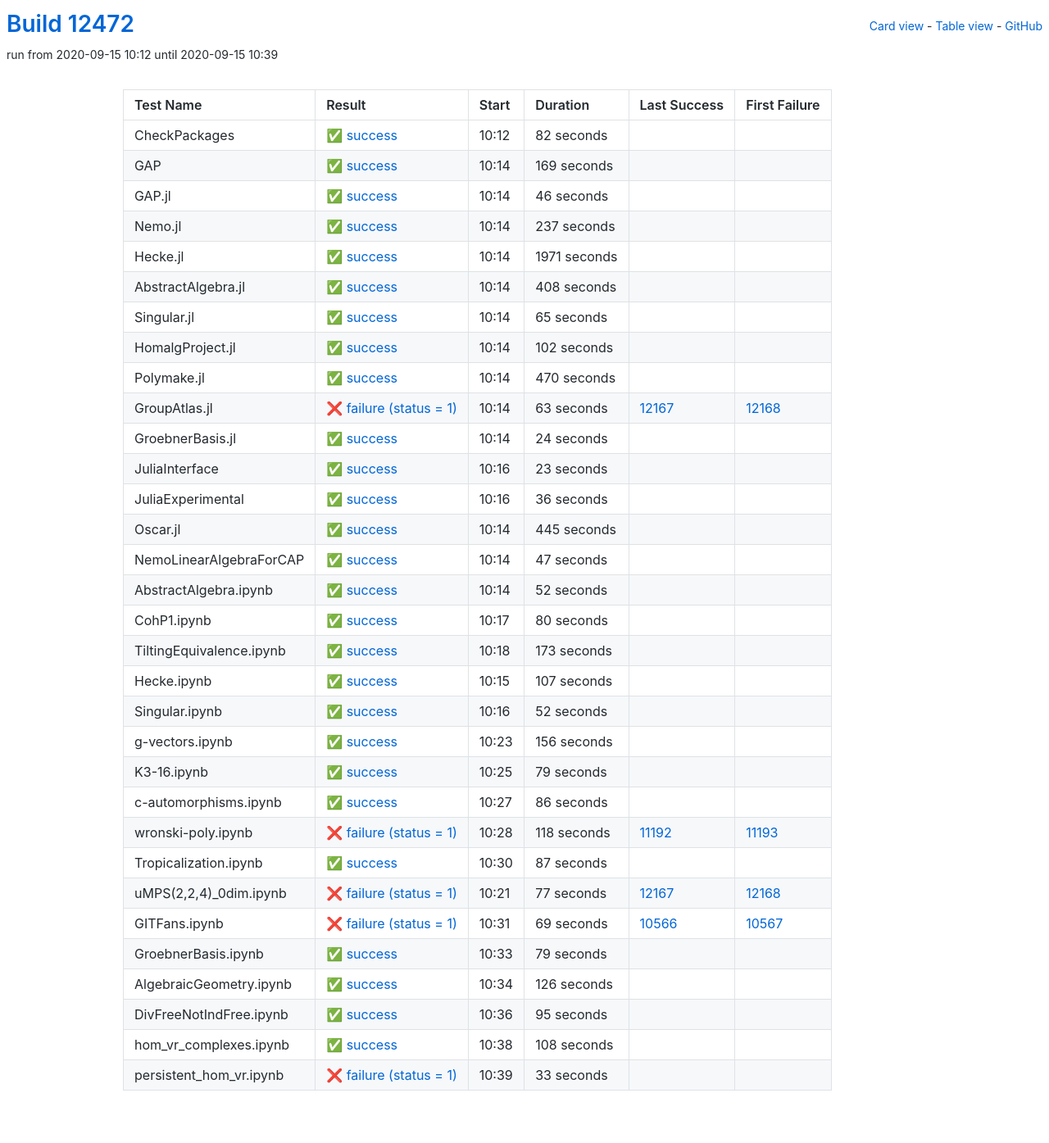
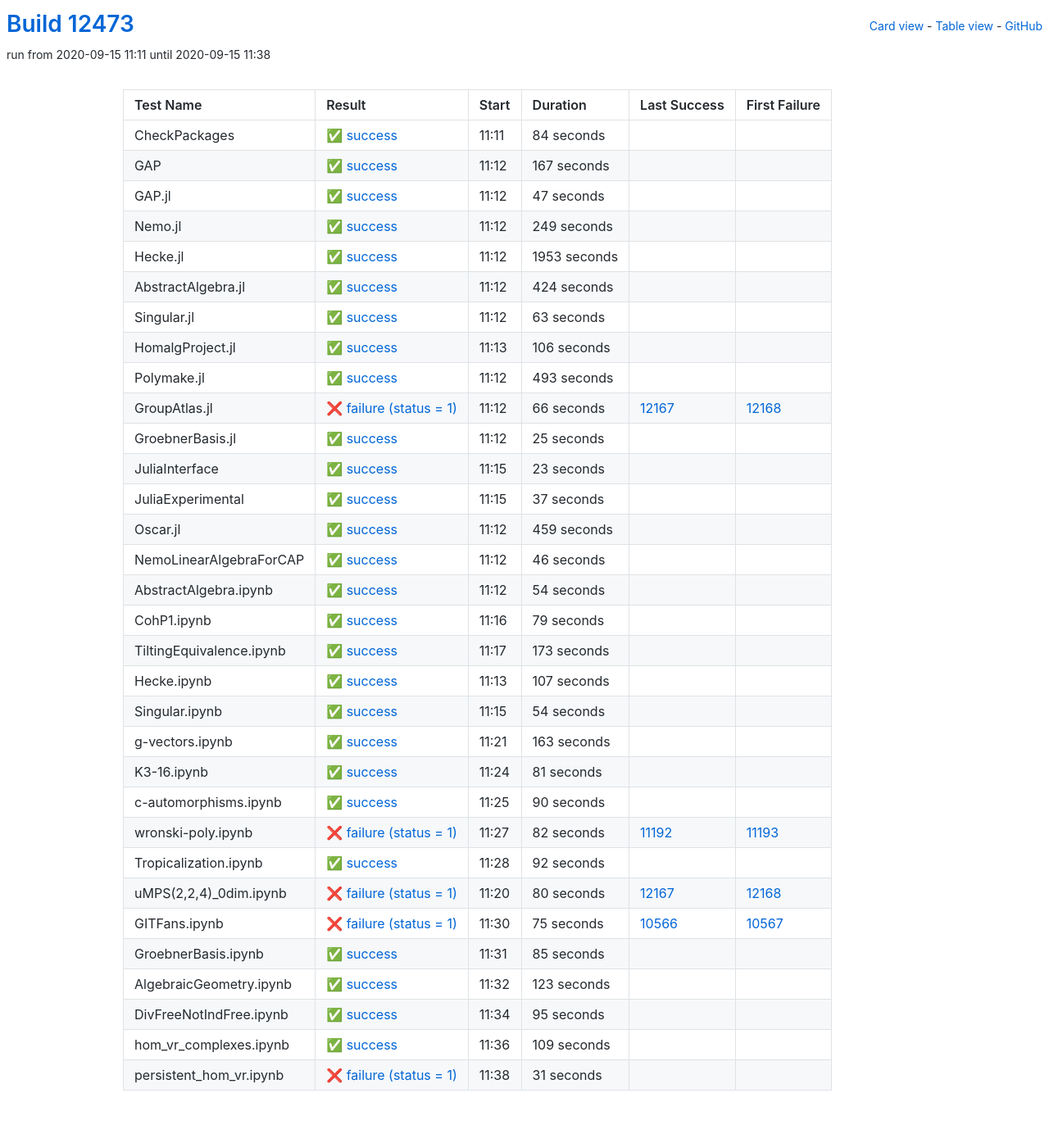
Before and after one commit to oscar-system/oscar-ci-status, a Jekyll site: the page built from table.html, in a window 1280 px wide. Shown: the whole page at 82% size. Built offline with Jekyll 4.4.1, drawn with Linux system fonts in a browser that asks for light colours.

Commit message:
Build #12473

```diff
--- a/_data/ci.yml
+++ b/_data/ci.yml
@@ -1,6 +1,6 @@
 ---
-build: 12472
-build_url: https://oscarci.mathematik.uni-kl.de/job/oscar/12472/
+build: 12473
+build_url: https://oscarci.mathematik.uni-kl.de/job/oscar/12473/
 job: oscar
 organization: oscar-system
 repo: oscar-ci-status
@@ -8,140 +8,140 @@
 tests:
 - name: CheckPackages
   id: checkpackages
-  log: https://oscarci.mathematik.uni-kl.de/job/oscar/12472/artifact/logs/build-12472/CheckPackages.log
-  start: 2020-09-15 10:12
+  log: https://oscarci.mathematik.uni-kl.de/job/oscar/12473/artifact/logs/build-12473/CheckPackages.log
+  start: 2020-09-15 11:11
   success: true
   exitcode: 0
   status: success
-  duration: 82
+  duration: 84
   last_success: false
   last_success_url:
   first_failure: false
   first_failure_url:
 - name: GAP
   id: gap
-  log: https://oscarci.mathematik.uni-kl.de/job/oscar/12472/artifact/logs/build-12472/GAP.log
-  start: 2020-09-15 10:14
+  log: https://oscarci.mathematik.uni-kl.de/job/oscar/12473/artifact/logs/build-12473/GAP.log
+  start: 2020-09-15 11:12
   success: true
   exitcode: 0
   status: success
-  duration: 169
+  duration: 167
   last_success: false
   last_success_url:
   first_failure: false
   first_failure_url:
 - name: GAP.jl
   id: gap-jl
-  log: https://oscarci.mathematik.uni-kl.de/job/oscar/12472/artifact/logs/build-12472/GAP.jl.log
-  start: 2020-09-15 10:14
+  log: https://oscarci.mathematik.uni-kl.de/job/oscar/12473/artifact/logs/build-12473/GAP.jl.log
+  start: 2020-09-15 11:12
   success: true
   exitcode: 0
   status: success
-  duration: 46
+  duration: 47
   last_success: false
   last_success_url:
   first_failure: false
   first_failure_url:
 - name: Nemo.jl
   id: nemo-jl
-  log: https://oscarci.mathematik.uni-kl.de/job/oscar/12472/artifact/logs/build-12472/Nemo.jl.log
-  start: 2020-09-15 10:14
+  log: https://oscarci.mathematik.uni-kl.de/job/oscar/12473/artifact/logs/build-12473/Nemo.jl.log
+  start: 2020-09-15 11:12
   success: true
   exitcode: 0
   status: success
-  duration: 237
+  duration: 249
   last_success: false
   last_success_url:
   first_failure: false
   first_failure_url:
 - name: Hecke.jl
   id: hecke-jl
-  log: https://oscarci.mathematik.uni-kl.de/job/oscar/12472/artifact/logs/build-12472/Hecke.jl.log
-  start: 2020-09-15 10:14
+  log: https://oscarci.mathematik.uni-kl.de/job/oscar/12473/artifact/logs/build-12473/Hecke.jl.log
+  start: 2020-09-15 11:12
   success: true
   exitcode: 0
   status: success
-  duration: 1971
+  duration: 1953
   last_success: false
   last_success_url:
   first_failure: false
   first_failure_url:
 - name: AbstractAlgebra.jl
   id: abstractalgebra-jl
-  log: https://oscarci.mathematik.uni-kl.de/job/oscar/12472/artifact/logs/build-12472/AbstractAlgebra.jl.log
-  start: 2020-09-15 10:14
+  log: https://oscarci.mathematik.uni-kl.de/job/oscar/12473/artifact/logs/build-12473/AbstractAlgebra.jl.log
+  start: 2020-09-15 11:12
   success: true
   exitcode: 0
   status: success
-  duration: 408
+  duration: 424
   last_success: false
   last_success_url:
   first_failure: false
   first_failure_url:
 - name: Singular.jl
   id: singular-jl
-  log: https://oscarci.mathematik.uni-kl.de/job/oscar/12472/artifact/logs/build-12472/Singular.jl.log
-  start: 2020-09-15 10:14
+  log: https://oscarci.mathematik.uni-kl.de/job/oscar/12473/artifact/logs/build-12473/Singular.jl.log
+  start: 2020-09-15 11:12
   success: true
   exitcode: 0
   status: success
-  duration: 65
+  duration: 63
   last_success: false
   last_success_url:
   first_failure: false
   first_failure_url:
 - name: HomalgProject.jl
   id: homalgproject-jl
-  log: https://oscarci.mathematik.uni-kl.de/job/oscar/12472/artifact/logs/build-12472/HomalgProject.jl.log
-  start: 2020-09-15 10:14
+  log: https://oscarci.mathematik.uni-kl.de/job/oscar/12473/artifact/logs/build-12473/HomalgProject.jl.log
+  start: 2020-09-15 11:13
   success: true
   exitcode: 0
   status: success
-  duration: 102
+  duration: 106
   last_success: false
   last_success_url:
   first_failure: false
   first_failure_url:
 - name: Polymake.jl
   id: polymake-jl
-  log: https://oscarci.mathematik.uni-kl.de/job/oscar/12472/artifact/logs/build-12472/Polymake.jl.log
-  start: 2020-09-15 10:14
+  log: https://oscarci.mathematik.uni-kl.de/job/oscar/12473/artifact/logs/build-12473/Polymake.jl.log
+  start: 2020-09-15 11:12
   success: true
   exitcode: 0
   status: success
-  duration: 470
+  duration: 493
   last_success: false
   last_success_url:
   first_failure: false
   first_failure_url:
 - name: GroupAtlas.jl
   id: groupatlas-jl
-  log: https://oscarci.mathematik.uni-kl.de/job/oscar/12472/artifact/logs/build-12472/GroupAtlas.jl.log
-  start: 2020-09-15 10:14
+  log: https://oscarci.mathematik.uni-kl.de/job/oscar/12473/artifact/logs/build-12473/GroupAtlas.jl.log
+  start: 2020-09-15 11:12
   success: false
   exitcode: 1
   status: failure
-  duration: 63
+  duration: 66
   last_success: 12167
   last_success_url: https://oscarci.mathematik.uni-kl.de/job/oscar/12167/
   first_failure: 12168
   first_failure_url: https://oscarci.mathematik.uni-kl.de/job/oscar/12168/
 - name: GroebnerBasis.jl
   id: groebnerbasis-jl
-  log: https://oscarci.mathematik.uni-kl.de/job/oscar/12472/artifact/logs/build-12472/GroebnerBasis.jl.log
-  start: 2020-09-15 10:14
+  log: https://oscarci.mathematik.uni-kl.de/job/oscar/12473/artifact/logs/build-12473/GroebnerBasis.jl.log
+  start: 2020-09-15 11:12
   success: true
   exitcode: 0
   status: success
-  duration: 24
+  duration: 25
   last_success: false
   last_success_url:
   first_failure: false
   first_failure_url:
 - name: JuliaInterface
   id: juliainterface
-  log: https://oscarci.mathematik.uni-kl.de/job/oscar/12472/artifact/logs/build-12472/JuliaInterface.log
-  start: 2020-09-15 10:16
+  log: https://oscarci.mathematik.uni-kl.de/job/oscar/12473/artifact/logs/build-12473/JuliaInterface.log
+  start: 2020-09-15 11:15
   success: true
   exitcode: 0
   status: success
@@ -152,68 +152,68 @@
   first_failure_url:
 - name: JuliaExperimental
   id: juliaexperimental
-  log: https://oscarci.mathematik.uni-kl.de/job/oscar/12472/artifact/logs/build-12472/JuliaExperimental.log
-  start: 2020-09-15 10:16
+  log: https://oscarci.mathematik.uni-kl.de/job/oscar/12473/artifact/logs/build-12473/JuliaExperimental.log
+  start: 2020-09-15 11:15
   success: true
   exitcode: 0
   status: success
-  duration: 36
+  duration: 37
   last_success: false
   last_success_url:
   first_failure: false
   first_failure_url:
 - name: Oscar.jl
   id: oscar-jl
-  log: https://oscarci.mathematik.uni-kl.de/job/oscar/12472/artifact/logs/build-12472/Oscar.jl.log
-  start: 2020-09-15 10:14
+  log: https://oscarci.mathematik.uni-kl.de/job/oscar/12473/artifact/logs/build-12473/Oscar.jl.log
+  start: 2020-09-15 11:12
   success: true
   exitcode: 0
   status: success
-  duration: 445
+  duration: 459
   last_success: false
   last_success_url:
   first_failure: false
   first_failure_url:
 - name: NemoLinearAlgebraForCAP
   id: nemolinearalgebraforcap
-  log: https://oscarci.mathematik.uni-kl.de/job/oscar/12472/artifact/logs/build-12472/NemoLinearAlgebraForCAP.log
-  start: 2020-09-15 10:14
+  log: https://oscarci.mathematik.uni-kl.de/job/oscar/12473/artifact/logs/build-12473/NemoLinearAlgebraForCAP.log
+  start: 2020-09-15 11:12
   success: true
   exitcode: 0
   status: success
-  duration: 47
+  duration: 46
   last_success: false
   last_success_url:
   first_failure: false
   first_failure_url:
 - name: AbstractAlgebra.ipynb
   id: abstractalgebra-ipynb
-  log: https://oscarci.mathematik.uni-kl.de/job/oscar/12472/artifact/logs/build-12472/AbstractAlgebra.ipynb.log
-  start: 2020-09-15 10:14
+  log: https://oscarci.mathematik.uni-kl.de/job/oscar/12473/artifact/logs/build-12473/AbstractAlgebra.ipynb.log
+  start: 2020-09-15 11:12
   success: true
   exitcode: 0
   status: success
-  duration: 52
+  duration: 54
   last_success: false
   last_success_url:
   first_failure: false
   first_failure_url:
 - name: CohP1.ipynb
   id: cohp1-ipynb
-  log: https://oscarci.mathematik.uni-kl.de/job/oscar/12472/artifact/logs/build-12472/CohP1.ipynb.log
-  start: 2020-09-15 10:17
+  log: https://oscarci.mathematik.uni-kl.de/job/oscar/12473/artifact/logs/build-12473/CohP1.ipynb.log
+  start: 2020-09-15 11:16
   success: true
   exitcode: 0
   status: success
-  duration: 80
+  duration: 79
   last_success: false
   last_success_url:
   first_failure: false
   first_failure_url:
 - name: TiltingEquivalence.ipynb
   id: tiltingequivalence-ipynb
-  log: https://oscarci.mathematik.uni-kl.de/job/oscar/12472/artifact/logs/build-12472/TiltingEquivalence.ipynb.log
-  start: 2020-09-15 10:18
+  log: https://oscarci.mathematik.uni-kl.de/job/oscar/12473/artifact/logs/build-12473/TiltingEquivalence.ipynb.log
+  start: 2020-09-15 11:17
   success: true
   exitcode: 0
   status: success
@@ -224,8 +224,8 @@
   first_failure_url:
 - name: Hecke.ipynb
   id: hecke-ipynb
-  log: https://oscarci.mathematik.uni-kl.de/job/oscar/12472/artifact/logs/build-12472/Hecke.ipynb.log
-  start: 2020-09-15 10:15
+  log: https://oscarci.mathematik.uni-kl.de/job/oscar/12473/artifact/logs/build-12473/Hecke.ipynb.log
+  start: 2020-09-15 11:13
   success: true
   exitcode: 0
   status: success
@@ -236,128 +236,128 @@
   first_failure_url:
 - name: Singular.ipynb
   id: singular-ipynb
-  log: https://oscarci.mathematik.uni-kl.de/job/oscar/12472/artifact/logs/build-12472/Singular.ipynb.log
-  start: 2020-09-15 10:16
+  log: https://oscarci.mathematik.uni-kl.de/job/oscar/12473/artifact/logs/build-12473/Singular.ipynb.log
+  start: 2020-09-15 11:15
   success: true
   exitcode: 0
   status: success
-  duration: 52
+  duration: 54
   last_success: false
   last_success_url:
   first_failure: false
   first_failure_url:
 - name: g-vectors.ipynb
   id: g-vectors-ipynb
-  log: https://oscarci.mathematik.uni-kl.de/job/oscar/12472/artifact/logs/build-12472/g-vectors.ipynb.log
-  start: 2020-09-15 10:23
+  log: https://oscarci.mathematik.uni-kl.de/job/oscar/12473/artifact/logs/build-12473/g-vectors.ipynb.log
+  start: 2020-09-15 11:21
   success: true
   exitcode: 0
   status: success
-  duration: 156
+  duration: 163
   last_success: false
   last_success_url:
   first_failure: false
   first_failure_url:
 - name: K3-16.ipynb
   id: k3-16-ipynb
-  log: https://oscarci.mathematik.uni-kl.de/job/oscar/12472/artifact/logs/build-12472/K3-16.ipynb.log
-  start: 2020-09-15 10:25
+  log: https://oscarci.mathematik.uni-kl.de/job/oscar/12473/artifact/logs/build-12473/K3-16.ipynb.log
+  start: 2020-09-15 11:24
   success: true
   exitcode: 0
   status: success
-  duration: 79
+  duration: 81
   last_success: false
   last_success_url:
   first_failure: false
   first_failure_url:
 - name: c-automorphisms.ipynb
   id: c-automorphisms-ipynb
-  log: https://oscarci.mathematik.uni-kl.de/job/oscar/12472/artifact/logs/build-12472/c-automorphisms.ipynb.log
-  start: 2020-09-15 10:27
+  log: https://oscarci.mathematik.uni-kl.de/job/oscar/12473/artifact/logs/build-12473/c-automorphisms.ipynb.log
+  start: 2020-09-15 11:25
   success: true
   exitcode: 0
   status: success
-  duration: 86
+  duration: 90
   last_success: false
   last_success_url:
   first_failure: false
   first_failure_url:
 - name: wronski-poly.ipynb
   id: wronski-poly-ipynb
-  log: https://oscarci.mathematik.uni-kl.de/job/oscar/12472/artifact/logs/build-12472/wronski-poly.ipynb.log
-  start: 2020-09-15 10:28
+  log: https://oscarci.mathematik.uni-kl.de/job/oscar/12473/artifact/logs/build-12473/wronski-poly.ipynb.log
+  start: 2020-09-15 11:27
   success: false
   exitcode: 1
   status: failure
-  duration: 118
+  duration: 82
   last_success: 11192
   last_success_url: https://oscarci.mathematik.uni-kl.de/job/oscar/11192/
   first_failure: 11193
   first_failure_url: https://oscarci.mathematik.uni-kl.de/job/oscar/11193/
 - name: Tropicalization.ipynb
   id: tropicalization-ipynb
-  log: https://oscarci.mathematik.uni-kl.de/job/oscar/12472/artifact/logs/build-12472/Tropicalization.ipynb.log
-  start: 2020-09-15 10:30
+  log: https://oscarci.mathematik.uni-kl.de/job/oscar/12473/artifact/logs/build-12473/Tropicalization.ipynb.log
+  start: 2020-09-15 11:28
   success: true
   exitcode: 0
   status: success
-  duration: 87
+  duration: 92
   last_success: false
   last_success_url:
   first_failure: false
   first_failure_url:
 - name: uMPS(2,2,4)_0dim.ipynb
   id: umps-2-2-4-0dim-ipynb
-  log: https://oscarci.mathematik.uni-kl.de/job/oscar/12472/artifact/logs/build-12472/uMPS-2-2-4-_0dim.ipynb.log
-  start: 2020-09-15 10:21
+  log: https://oscarci.mathematik.uni-kl.de/job/oscar/12473/artifact/logs/build-12473/uMPS-2-2-4-_0dim.ipynb.log
+  start: 2020-09-15 11:20
   success: false
   exitcode: 1
   status: failure
-  duration: 77
+  duration: 80
   last_success: 12167
   last_success_url: https://oscarci.mathematik.uni-kl.de/job/oscar/12167/
   first_failure: 12168
   first_failure_url: https://oscarci.mathematik.uni-kl.de/job/oscar/12168/
 - name: GITFans.ipynb
   id: gitfans-ipynb
-  log: https://oscarci.mathematik.uni-kl.de/job/oscar/12472/artifact/logs/build-12472/GITFans.ipynb.log
-  start: 2020-09-15 10:31
+  log: https://oscarci.mathematik.uni-kl.de/job/oscar/12473/artifact/logs/build-12473/GITFans.ipynb.log
+  start: 2020-09-15 11:30
   success: false
   exitcode: 1
   status: failure
-  duration: 69
+  duration: 75
   last_success: 10566
   last_success_url: https://oscarci.mathematik.uni-kl.de/job/oscar/10566/
   first_failure: 10567
   first_failure_url: https://oscarci.mathematik.uni-kl.de/job/oscar/10567/
 - name: GroebnerBasis.ipynb
   id: groebnerbasis-ipynb
-  log: https://oscarci.mathematik.uni-kl.de/job/oscar/12472/artifact/logs/build-12472/GroebnerBasis.ipynb.log
-  start: 2020-09-15 10:33
+  log: https://oscarci.mathematik.uni-kl.de/job/oscar/12473/artifact/logs/build-12473/GroebnerBasis.ipynb.log
+  start: 2020-09-15 11:31
   success: true
   exitcode: 0
   status: success
-  duration: 79
+  duration: 85
   last_success: false
   last_success_url:
   first_failure: false
   first_failure_url:
 - name: AlgebraicGeometry.ipynb
   id: algebraicgeometry-ipynb
-  log: https://oscarci.mathematik.uni-kl.de/job/oscar/12472/artifact/logs/build-12472/AlgebraicGeometry.ipynb.log
-  start: 2020-09-15 10:34
+  log: https://oscarci.mathematik.uni-kl.de/job/oscar/12473/artifact/logs/build-12473/AlgebraicGeometry.ipynb.log
+  start: 2020-09-15 11:32
   success: true
   exitcode: 0
   status: success
-  duration: 126
+  duration: 123
   last_success: false
   last_success_url:
   first_failure: false
   first_failure_url:
 - name: DivFreeNotIndFree.ipynb
   id: divfreenotindfree-ipynb
-  log: https://oscarci.mathematik.uni-kl.de/job/oscar/12472/artifact/logs/build-12472/DivFreeNotIndFree.ipynb.log
-  start: 2020-09-15 10:36
+  log: https://oscarci.mathematik.uni-kl.de/job/oscar/12473/artifact/logs/build-12473/DivFreeNotIndFree.ipynb.log
+  start: 2020-09-15 11:34
   success: true
   exitcode: 0
   status: success
@@ -368,24 +368,24 @@
   first_failure_url:
 - name: hom_vr_complexes.ipynb
   id: hom-vr-complexes-ipynb
-  log: https://oscarci.mathematik.uni-kl.de/job/oscar/12472/artifact/logs/build-12472/hom_vr_complexes.ipynb.log
-  start: 2020-09-15 10:38
+  log: https://oscarci.mathematik.uni-kl.de/job/oscar/12473/artifact/logs/build-12473/hom_vr_complexes.ipynb.log
+  start: 2020-09-15 11:36
   success: true
   exitcode: 0
   status: success
-  duration: 108
+  duration: 109
   last_success: false
   last_success_url:
   first_failure: false
   first_failure_url:
 - name: persistent_hom_vr.ipynb
   id: persistent-hom-vr-ipynb
-  log: https://oscarci.mathematik.uni-kl.de/job/oscar/12472/artifact/logs/build-12472/persistent_hom_vr.ipynb.log
-  start: 2020-09-15 10:39
+  log: https://oscarci.mathematik.uni-kl.de/job/oscar/12473/artifact/logs/build-12473/persistent_hom_vr.ipynb.log
+  start: 2020-09-15 11:38
   success: false
   exitcode: 1
   status: failure
-  duration: 33
+  duration: 31
   last_success: false
   last_success_url:
   first_failure: false
```
Also changed, not shown: README.md.
